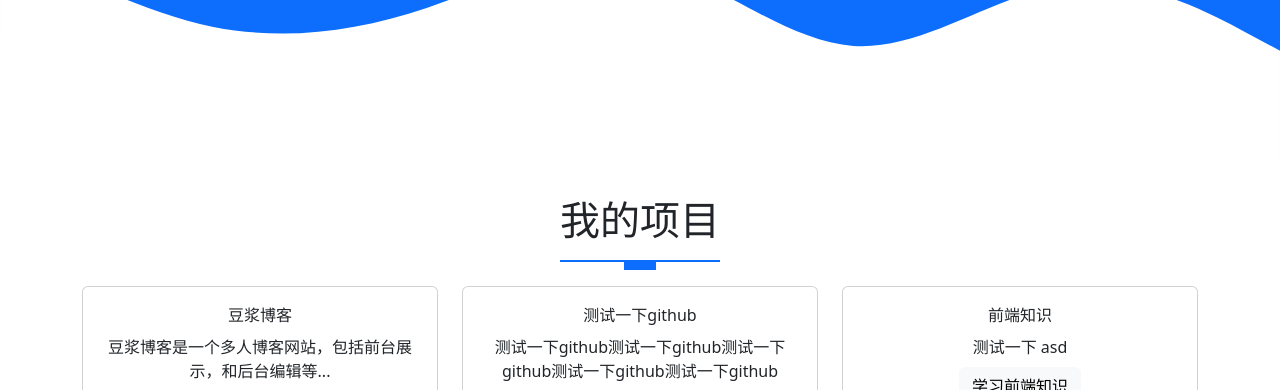
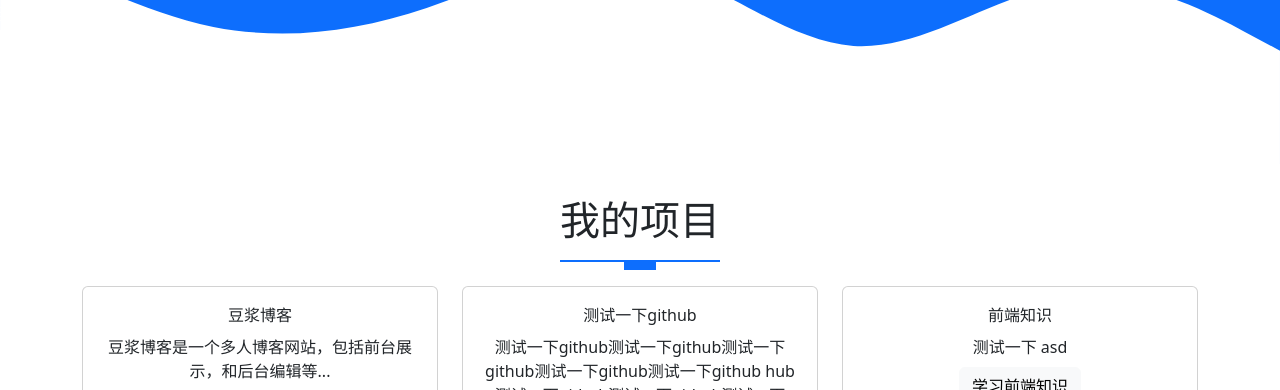
Before and after one commit to DouJiangGet/DongJiang, a website: page index.html in a window 1280 px wide. Shown: the part 562-952 px from the top of the page. Drawn offline with nearby package versions, Linux system fonts and the light colour scheme.

Commit message:
啥玩意儿啊

```diff
--- a/index.html
+++ b/index.html
@@ -130,6 +130,7 @@
               </div>
               <div class="card-text">
                 测试一下github测试一下github测试一下github测试一下github测试一下github
+                hub测试一下github测试一下github测试一下github
               </div>
               <a href="" class="btn btn-light mt-2">学习前端知识</a>
             </div>
```
